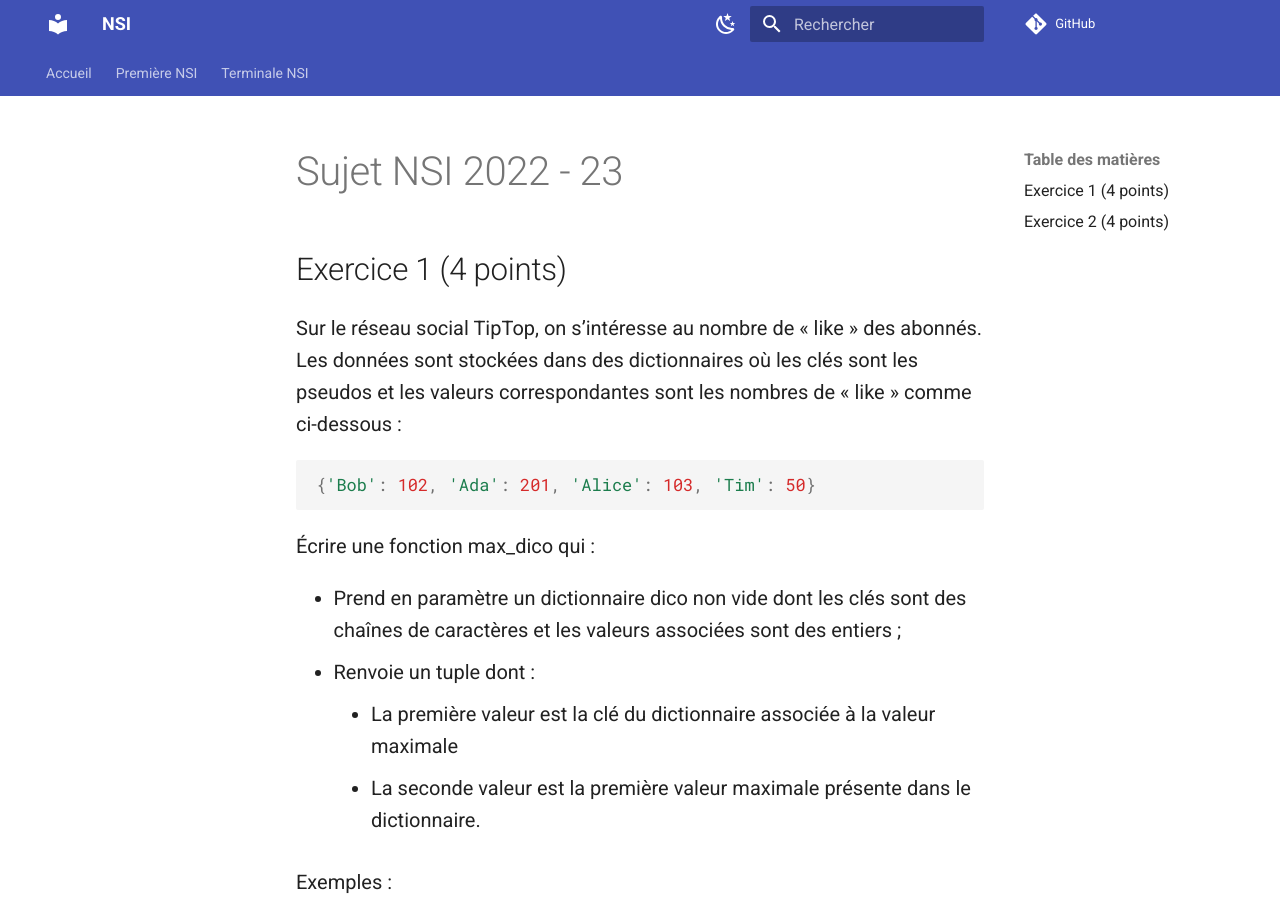
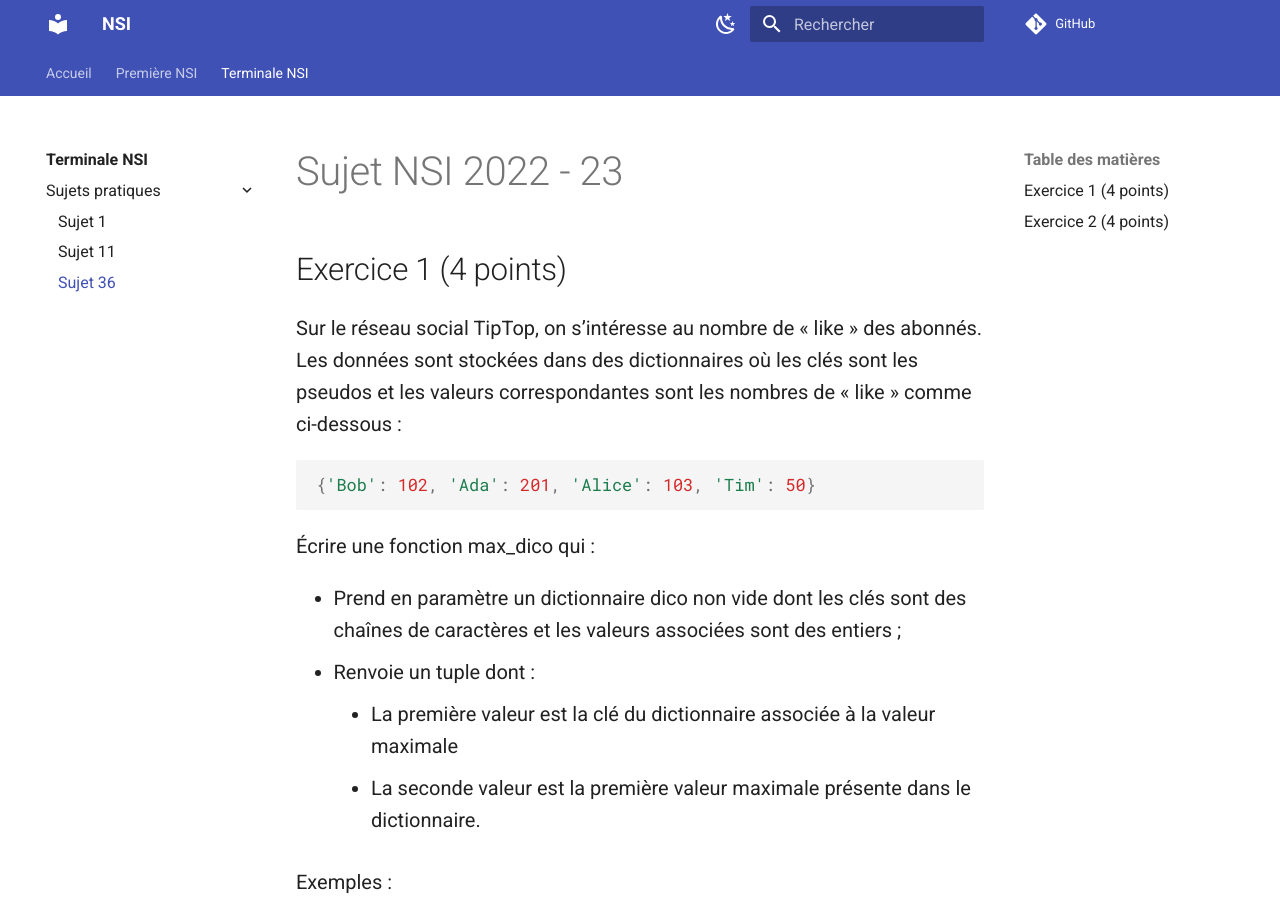
Before and after one commit to infocornouaille/nsi-cornouaille, an MkDocs documentation site: the page built from docs/terminales/sujets_pratiques/sujet36.md, in a window 1280 px wide and 900 px high. Built offline with MkDocs 1.6.1 and Material for MkDocs 9.7.7, drawn with Linux system fonts in a browser that asks for light colours; comment, search, counter and statistics services are not loaded.

Commit message:
Update mkdocs.yml

```diff
--- a/mkdocs.yml
+++ b/mkdocs.yml
@@ -76,3 +76,4 @@ nav:
     - Sujets pratiques:
       - Sujet 1: terminales/sujets_pratiques/sujet1.md
       - Sujet 11: terminales/sujets_pratiques/sujet11.md
+      - Sujet 36: terminales/sujets_pratiques/sujet36.md
```
